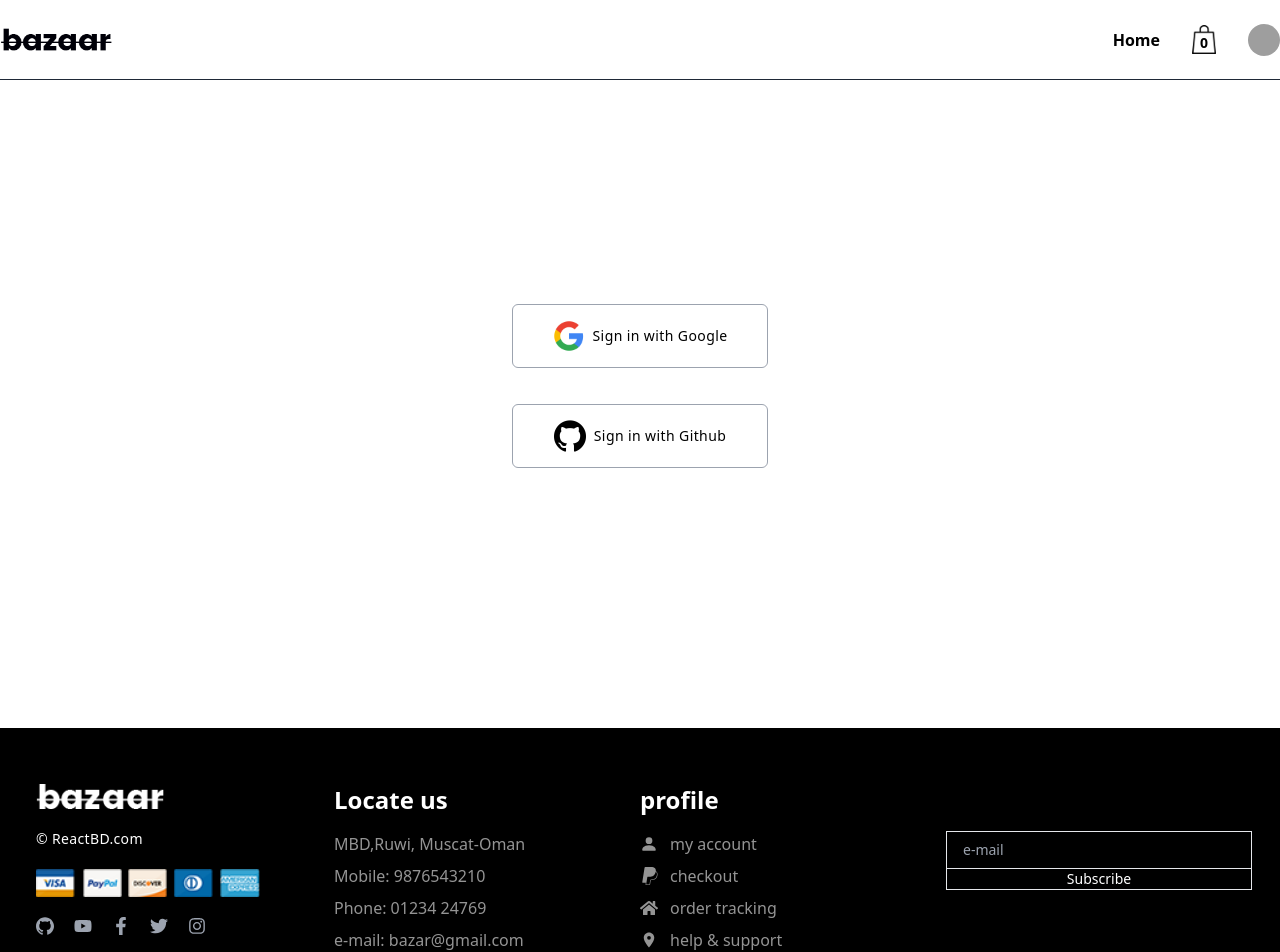
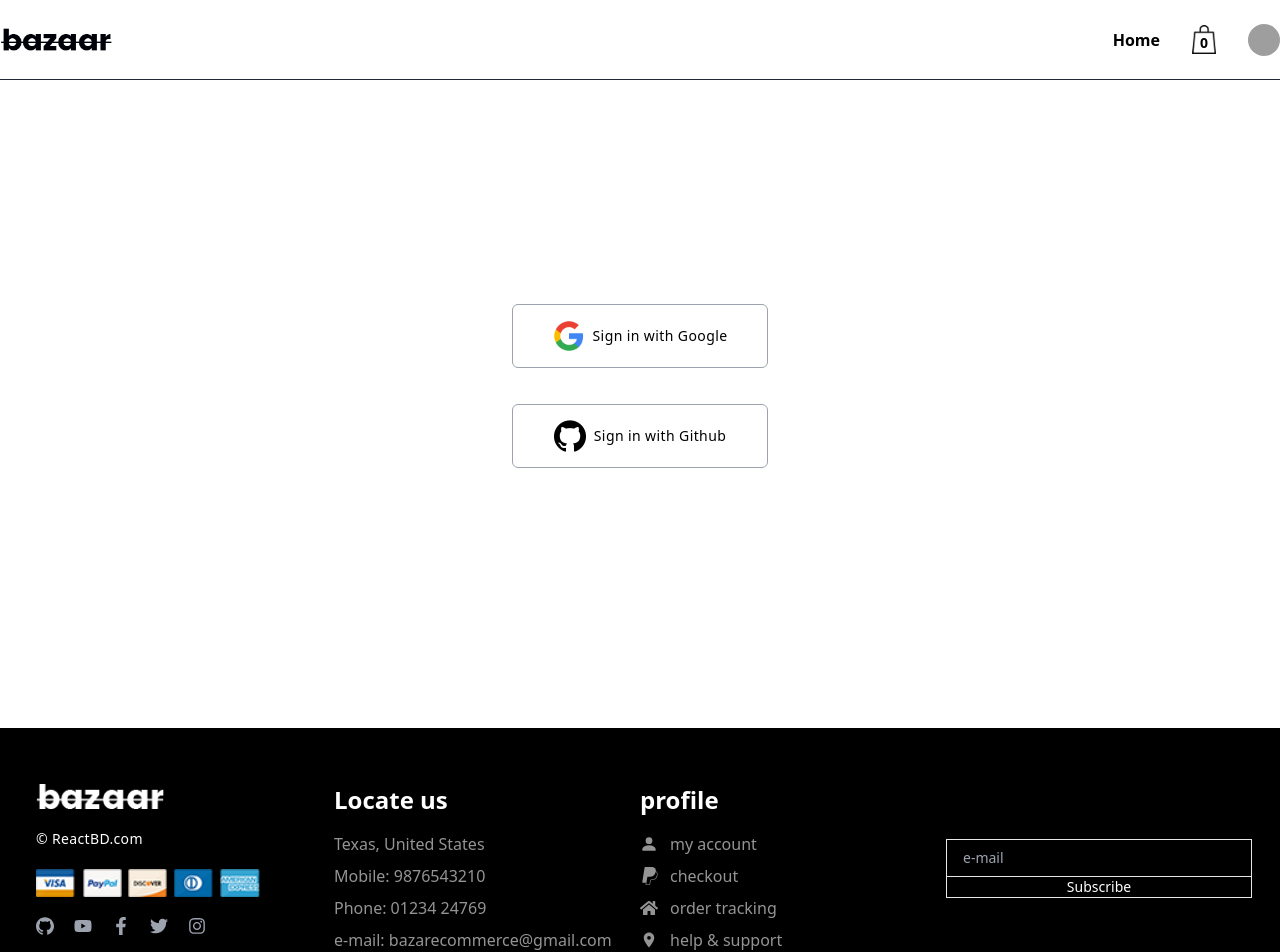
Before and after one commit to gokulc200/Ecommerce-Application, a React (Create React App) app in the folder client/: page /login in a window 1280 px wide. Shown: the top 952 px of the page. Built offline with nearby package versions, Linux system fonts and the light colour scheme; grey boxes are pictures that could not be loaded.

Commit message:
final changes

```diff
--- a/client/src/components/Footer.js
+++ b/client/src/components/Footer.js
@@ -30,10 +30,10 @@ const Footer = () => {
         <div>
           <h2 className="text-2xl font-semibold text-white mb-4 mt-4">Locate us</h2>
           <div className="text-base flex flex-col gap-2">
-            <p>MBD,Ruwi, Muscat-Oman</p>
+            <p>Texas, United States</p>
             <p>Mobile: 9876543210</p>
             <p>Phone: 01234 24769</p>
-            <p>e-mail: bazar@gmail.com</p>
+            <p>e-mail: bazarecommerce@gmail.com</p>
           </div>
         </div>
         <div>
@@ -65,7 +65,7 @@ const Footer = () => {
             </p>
           </div>
         </div>
-        <div className="flex flex-col justify-center">
+        <div className="flex flex-col justify-center pt-4">
           <input
             className="bg-transparent border px-4 py-2 text-sm"
             type="text"
--- a/client/src/pages/Cart.js
+++ b/client/src/pages/Cart.js
@@ -116,7 +116,7 @@ const Cart = () => {
         <div className="max-w-screen-xl mx-auto py-10 flex flex-col items-center gap-2 justify-center">
           <p className="text-xl text-orange-600 font-titleFont font-semibold">
             Your Cart is Empty. Please go back to Shopping and add products to
-            Cart.
+            Cart. If payment processed kindly wait for few seconds...
           </p>
           <Link to="/">
             <button className="flex items-center gap-1 text-gray-400 hover:text-black duration-300">
--- a/client/src/pages/Login.js
+++ b/client/src/pages/Login.js
@@ -65,7 +65,7 @@ const Login = () => {
   // ============== Github Login End here =======================
   return (
     <div className="w-screen h-4/5 flex flex-col items-center justify-center gap-9 py-52 md:py-56">
-      <div className="w-full flex items-center justify-center gap-10">
+      <div className="w-full flex flex-col md:flex-row items-center justify-center gap-10">
         <div
           onClick={handleLogin}
           className="text-base w-64 h-16 tracking-wide border-[1px] border-gray-400 rounded-md flex items-center justify-center gap-2 hover:bg-blue-600 cursor-pointer hover:text-white duration-300"
@@ -82,7 +82,7 @@ const Login = () => {
           </button>
         )}
       </div>
-      <div className="w-full flex items-center justify-center gap-10">
+      <div className="w-full flex flex-col md:flex-row items-center justify-center gap-10">
         <div
           onClick={githubLogin}
           className="text-base w-64 h-16 tracking-wide border-[1px] border-gray-400 rounded-md flex items-center justify-center gap-2 hover:bg-blue-600 cursor-pointer hover:text-white duration-300"
```
Also changed, not shown: 1 other file (tests, documents, lock files or other folders).
